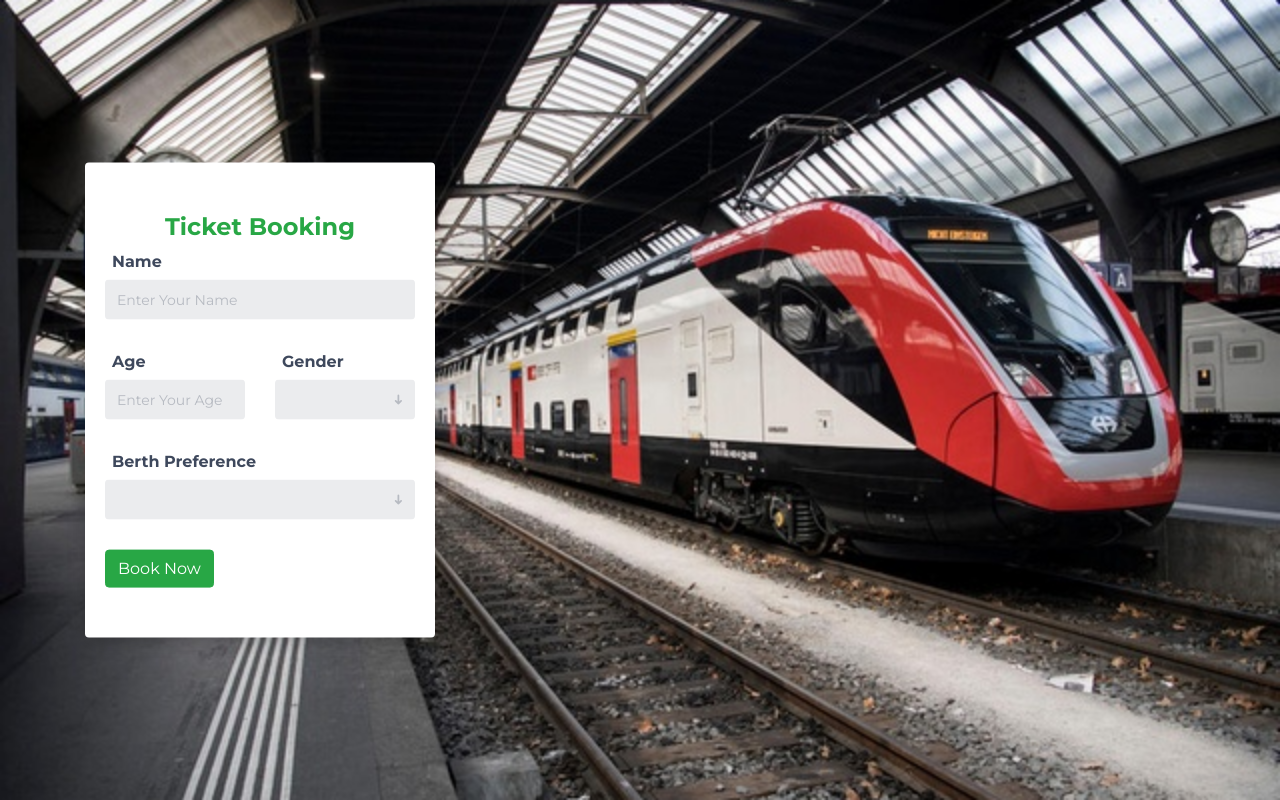
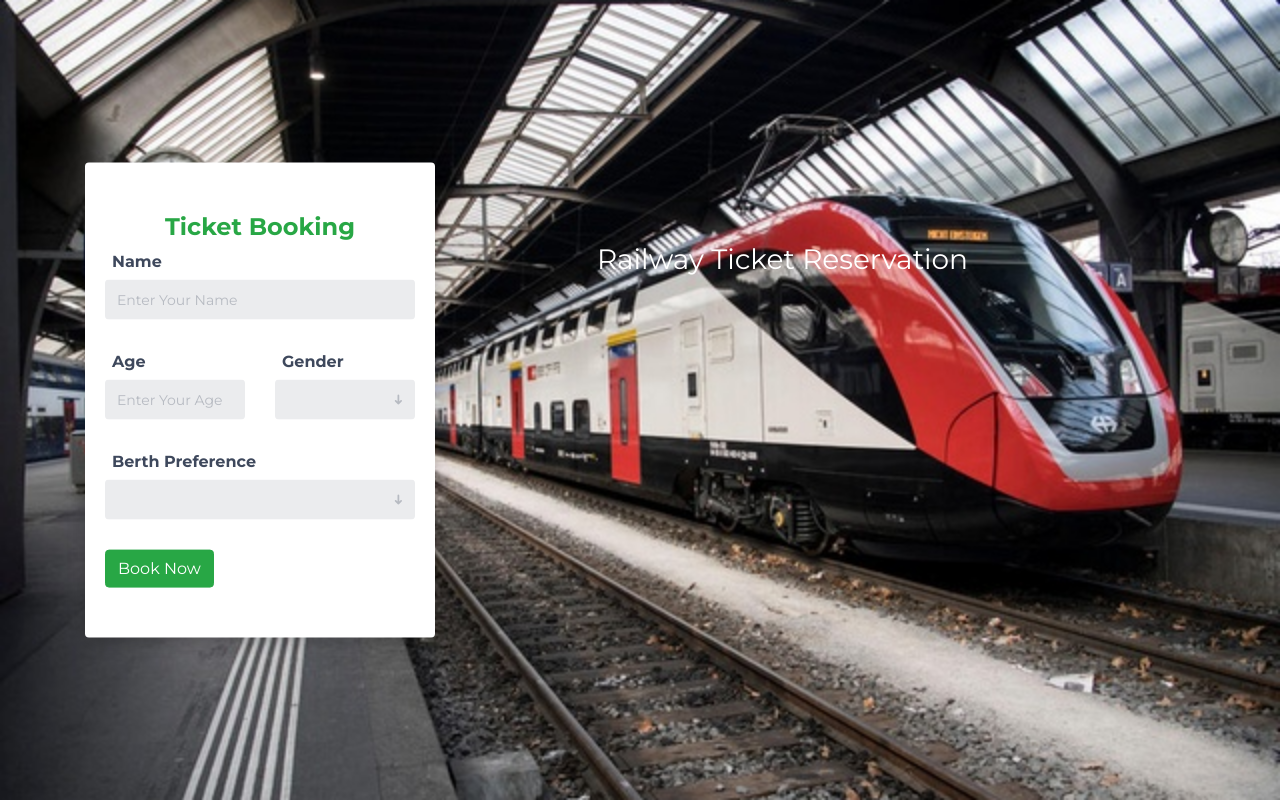
Before and after one commit to monica-bhaskhar/DjangoRailwayTicket, a Django app: page / in a window 1280 px wide. Run offline with Django 3.2, Linux system fonts and the light colour scheme; some libraries are stand-ins or nearby versions.

Commit message:
Update ticket_book.html

```diff
--- a/Ticket/templates/ticket_book.html
+++ b/Ticket/templates/ticket_book.html
@@ -5,7 +5,7 @@
 	<meta charset="utf-8">
 	<meta http-equiv="X-UA-Compatible" content="IE=edge">
 	<meta name="viewport" content="width=device-width, initial-scale=1">
-    <title>Railway Reservation Booking</title>
+    <title>Railway Reservation Reservation</title>
     {% load static %}
 
     <link href="https://fonts.googleapis.com/css?family=Montserrat:400,700" rel="stylesheet">
@@ -29,15 +29,6 @@
 		<div class="section-center">
 			<div class="container">
 				<div class="row">
-					<!-- <div class="col-md-7 col-md-push-5">
-						<div class="booking-cta">
-							<h1>Make your reservation</h1>
-							<p>Lorem ipsum dolor sit amet consectetur adipisicing elit. Animi facere, soluta magnam consectetur molestias itaque
-								ad sint fugit architecto incidunt iste culpa perspiciatis possimus voluptates aliquid consequuntur cumque quasi.
-								Perspiciatis.
-							</p>
-						</div>
-					</div> -->
 					<div class="col-md-4 col-md-pull-7">
 						<div class="booking-form">
                             <form id="create_form" method="POST" action="" enctype="multipart/form-data">
@@ -91,6 +82,13 @@
 							</form>
 						</div>
 					</div>
+					<div class="col-md-7 col-md-push-5">
+						<div class="booking-cta">
+							<h3 class="text-center text-white">Railway Ticket Reservation</h3>
+
+						</div>
+					</div>
+
 				</div>
 			</div>
 		</div>
```
